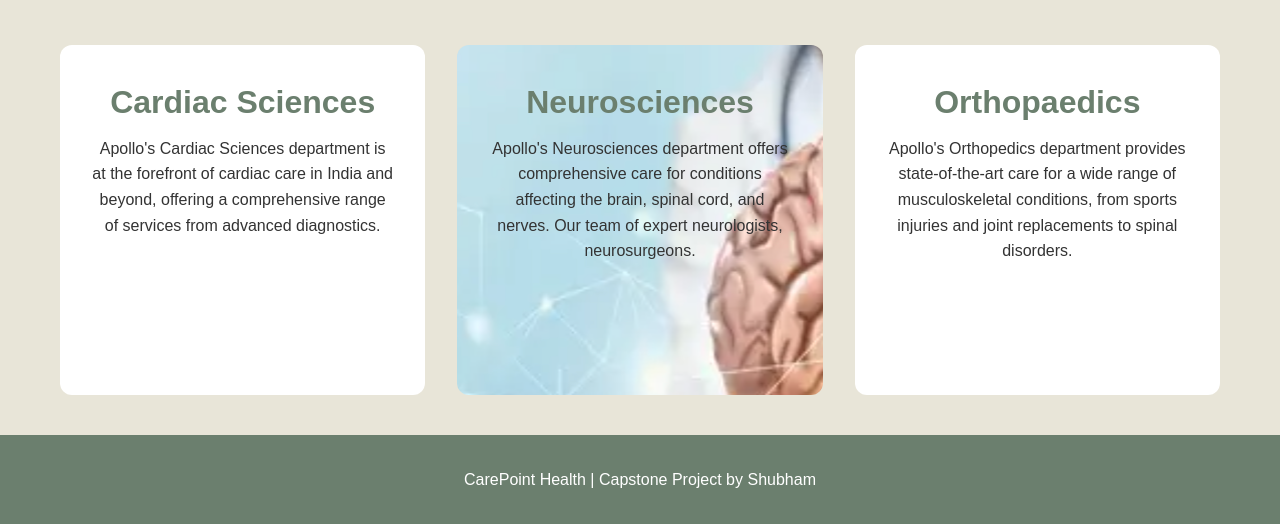
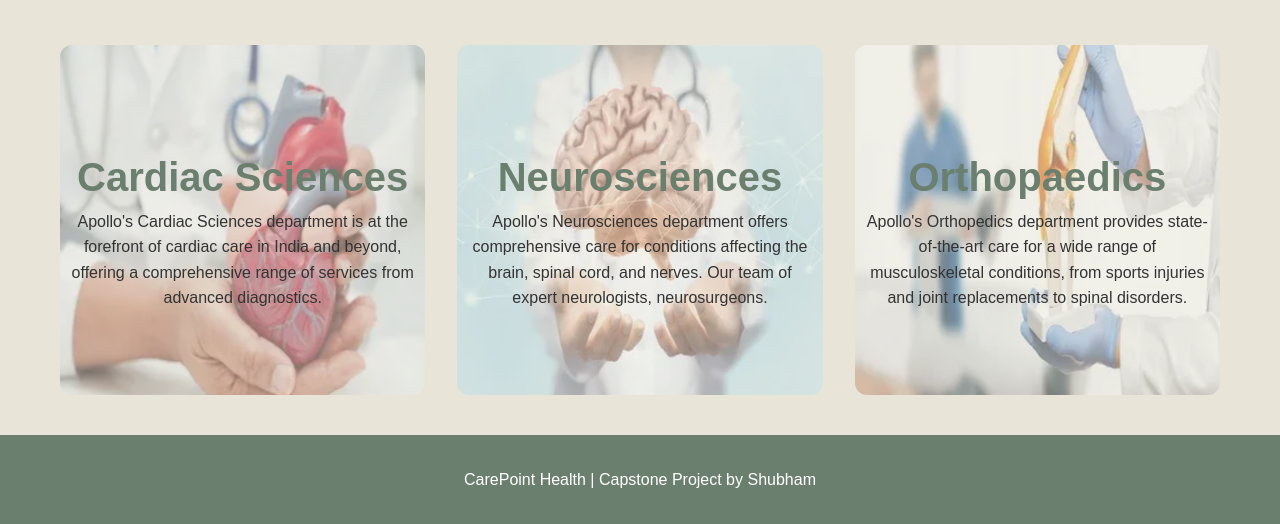
Before and after one commit to ShubhamManglaw/Capstone-Health-care, a plain HTML site: page index.html in a window 1280 px wide. Shown: the part 749-1273 px from the top of the page. Drawn offline with Linux system fonts and the light colour scheme.

Commit message:
fixed grid

```diff
--- a/css/style.css
+++ b/css/style.css
@@ -306,7 +306,7 @@ img{
 .ser-feature-card h3{
     margin-top: 100px;
     font-size: 40px;
-    color: blue;
+    color: #6B7F6E;
 }
 .ser-feature-card p{
     margin-top:auto;
--- a/index.html
+++ b/index.html
@@ -40,17 +40,20 @@
         <div class="container">
             <h2>Discover Our Centres of Clinical Excellence</h2>
             <div class="features-grid hello">
-                <div class="feature-card i-heart">
+                <div class="ser-feature-card">
+                    <img class="ser-background" src="./src/heart.png">
                     <h3>Cardiac Sciences</h3>
                     <p>Apollo's Cardiac Sciences department is at the forefront of cardiac care in India and beyond, offering a comprehensive range of services from advanced diagnostics.</p>
 
                 </div>
-                <div style="background-image: url(./src/brain.png);" class="feature-card i-brain">
+                <div class="ser-feature-card">
+                    <img class="ser-background" src="./src/brain.png">
                     <h3>Neurosciences</h3>
                     <p>Apollo's Neurosciences department offers comprehensive care for conditions affecting the brain, spinal cord, and nerves. Our team of expert neurologists, neurosurgeons.</p>
 
                 </div>
-                <div class="feature-card i-bones">
+                <div class="ser-feature-card">
+                    <img class="ser-background" src="./src/bones.png">
                     <h3>Orthopaedics</h3>
                     <p>Apollo's Orthopedics department provides state-of-the-art care for a wide range of musculoskeletal conditions, from sports injuries and joint replacements to spinal disorders.</p>
 
```
Also changed, not shown: services.html (line endings or trailing spaces).
